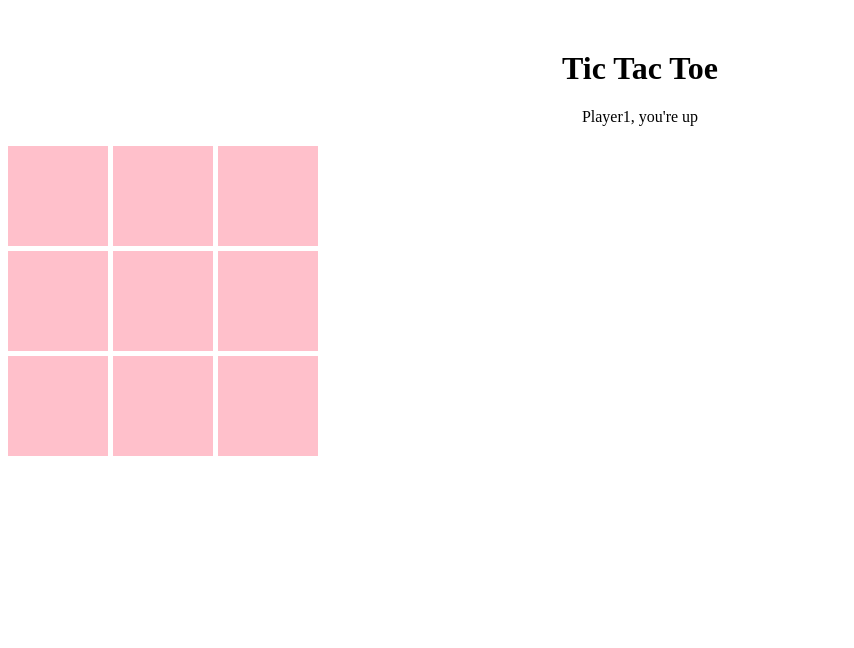
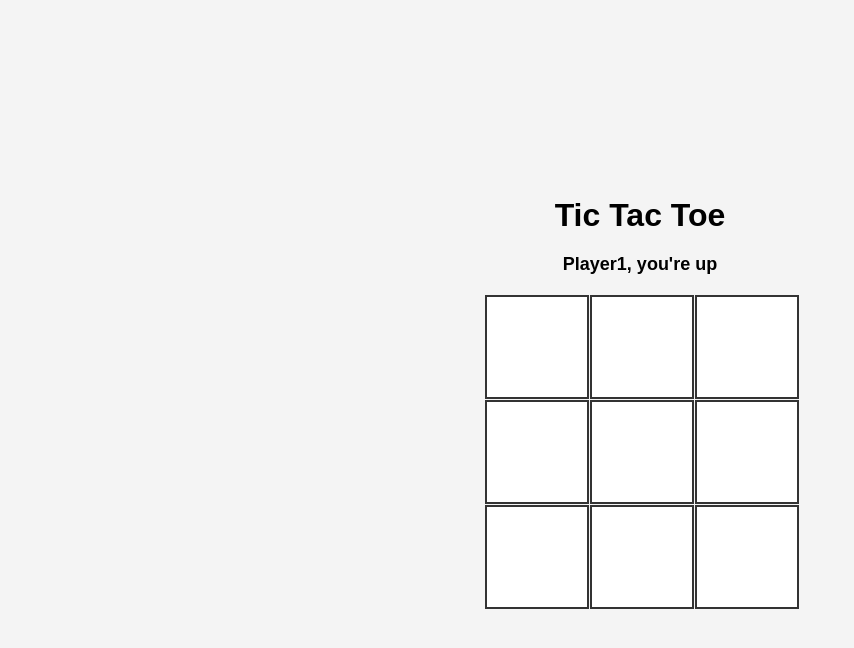
Before and after one commit to acciojob/tictactoe-itsaayush27, a website: page main.html in a window 1280 px wide. Both pictures are taken after a click on the button "Start Game". Shown: the whole page, without its empty margins (0-854 px from the left). Drawn offline with Linux system fonts and the light colour scheme.

Commit message:
created a submission

```diff
--- a/main.html
+++ b/main.html
@@ -1,21 +1,21 @@
 <!DOCTYPE html>
-
 <html>
-
 <head>
+  <meta charset="UTF-8">
+  <title>Tic Tac Toe</title>
   <link rel="stylesheet" href="styles.css">
 </head>
-
 <body>
-	<!-- the entire body must be written by student -->
   <div class="container">
     <h1>Tic Tac Toe</h1>
+
     <div id="player-form">
       <label for="player1">Player 1</label>
       <input type="text" id="player1" placeholder="Enter name"><br><br>
 
       <label for="player2">Player 2</label>
       <input type="text" id="player2" placeholder="Enter name"><br><br>
+
       <button id="submit">Start Game</button>
     </div>
 
@@ -35,9 +35,6 @@
     </div>
   </div>
 
-    <script type="text/javascript" src="./script.js">
-</script>
-
+  <script src="script.js"></script>
 </body>
-
 </html>
--- a/script.js
+++ b/script.js
@@ -1,4 +1,3 @@
-//your JS code here. If required.
 const submitBtn = document.getElementById("submit");
 const gameDiv = document.getElementById("game");
 const formDiv = document.getElementById("player-form");
@@ -8,7 +7,7 @@ const cells = document.querySelectorAll(".cell");
 let player1 = "";
 let player2 = "";
 let currentPlayer = "";
-let currentSymbol = "X";
+let currentSymbol = "x"; // lowercase for Cypress
 let gameActive = true;
 
 const winPatterns = [
@@ -40,7 +39,7 @@ cells.forEach((cell) => {
     cell.classList.add("taken");
 
     if (checkWinner()) {
-      messageDiv.textContent = `${currentPlayer}, congratulations you won!`;
+      messageDiv.textContent = `${currentPlayer} congratulations you won!`; // matches Cypress
       gameActive = false;
       return;
     }
@@ -48,10 +47,10 @@ cells.forEach((cell) => {
     // Switch player
     if (currentPlayer === player1) {
       currentPlayer = player2;
-      currentSymbol = "O";
+      currentSymbol = "o";
     } else {
       currentPlayer = player1;
-      currentSymbol = "X";
+      currentSymbol = "x";
     }
 
     messageDiv.textContent = `${currentPlayer}, you're up`;
--- a/styles.css
+++ b/styles.css
@@ -1,31 +1,51 @@
-/*  your css code here. If applicable */
+body {
+  font-family: Arial, sans-serif;
+  display: flex;
+  justify-content: center;
+  align-items: center;
+  height: 100vh;
+  background: #f4f4f4;
+  margin: 0;
+}
+
 .container {
   text-align: center;
-  margin-top: 50px;
+}
+
+h1 {
+  margin-bottom: 20px;
 }
 
 .board {
   display: grid;
   grid-template-columns: repeat(3, 100px);
   grid-template-rows: repeat(3, 100px);
+  gap: 5px;
   margin: 20px auto;
-  gap: 5px;
 }
 
 .cell {
-  background-color: pink;
+  width: 100px;
+  height: 100px;
+  background: white;
+  border: 2px solid #333;
   display: flex;
   justify-content: center;
   align-items: center;
-  font-size: 40px;
+  font-size: 2rem;
   cursor: pointer;
 }
 
 .cell.taken {
-  cursor: not-allowed;
+  pointer-events: none;
 }
 
-.cell.winner {
-  background-color: purple;
-  color: white;
+.winner {
+  background: #90ee90;
 }
+
+.message {
+  margin-top: 10px;
+  font-size: 18px;
+  font-weight: bold;
+}
```
Lines whose indentation alone changed are shown as unchanged.
